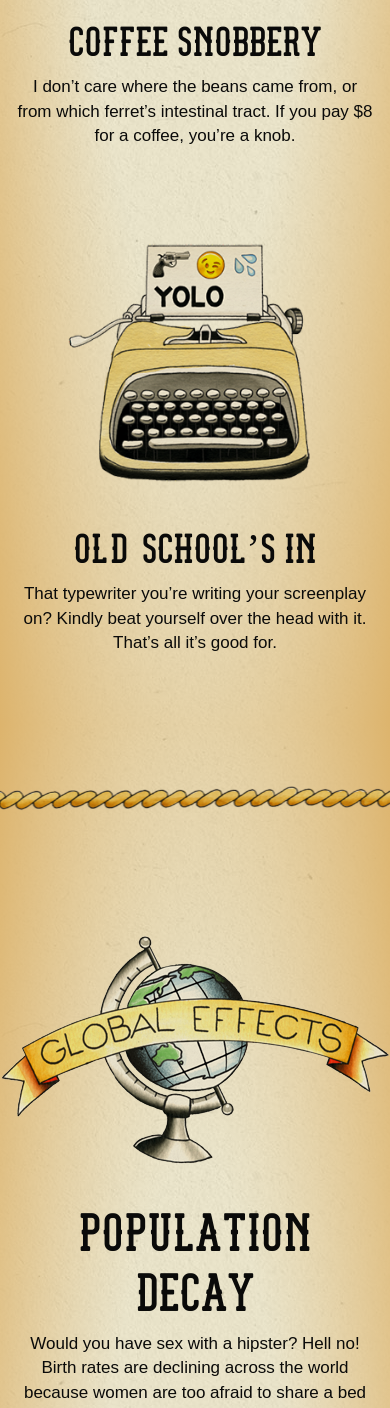
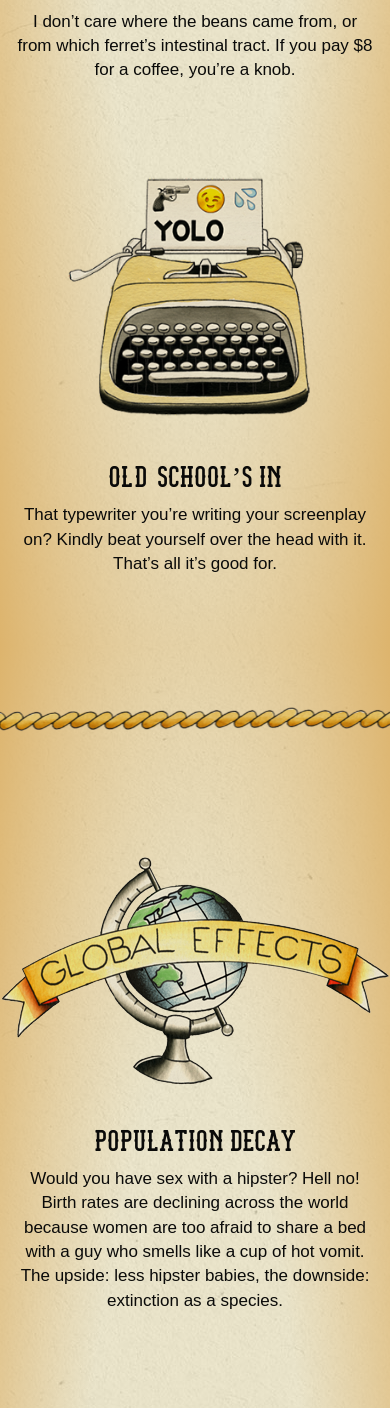
Before and after one commit to eulo/hipstervention, a PHP site: page / in a window 390 px wide. Shown: the part 2979-4387 px from the top of the page. Run offline with PHP 8.4, Linux system fonts and the light colour scheme; some libraries are stand-ins or nearby versions.

Commit message:
design ammends

```diff
--- a/assets/css/main.css
+++ b/assets/css/main.css
@@ -242,7 +242,7 @@ header {
             header nav ul li a {
               color: white;
               padding-left: 30px;
-              font-size: 24px; }
+              font-size: 18px; }
               header nav ul li a.open-menu {
                 padding: 0 10px;
                 display: block;
@@ -253,7 +253,9 @@ header {
                 font-size: 32px;
                 cursor: pointer; }
               header nav ul li a.social-nav-link {
-                padding: 0 30px; } }
+                padding: 0 15px; }
+                header nav ul li a.social-nav-link:first-child {
+                  padding-left: 30px; } }
 
 section {
   overflow: hidden;
@@ -343,6 +345,12 @@ section {
     @media only screen and (max-width: 480px) {
       section#global-effects h2 .animation {
         margin: 0; } }
+  @media only screen and (max-width: 1024px) {
+    section#global-effects h3 {
+      font-size: 42px; } }
+  @media only screen and (max-width: 480px) {
+    section#global-effects h3 {
+      font-size: 30px; } }
   section#global-effects .barber-graph {
     margin: 110px auto 0;
     background: url(../img/barber_graph.png) no-repeat;
@@ -351,16 +359,12 @@ section {
     position: relative;
     background-size: contain;
     max-width: 100%; }
-
-section#global-effects .barber-graph {
-  /*
-        -webkit-transform: scale(0.5, 0.5);
-        transform: scale(0.5, 0.5);
-        margin-left: -30%;
-        */ }
     section#global-effects .barber-graph .animation {
       position: absolute;
       left: 220px; }
+      @media (max-width: 480px) {
+        section#global-effects .barber-graph .animation {
+          left: 150px; } }
   section#global-effects .pants-graph {
     margin: 60px auto 0;
     background: url(../img/pants_graph.png) no-repeat;
@@ -429,6 +433,9 @@ section#global-effects .fixie-graph {
   @media only screen and (max-width: 1024px) {
     section#signs-and-symptoms .row h3 {
       font-size: 42px; } }
+  @media only screen and (max-width: 480px) {
+    section#signs-and-symptoms .row h3 {
+      font-size: 30px; } }
   @media only screen and (min-width: 1025px) and (max-width: 1382px) {
     section#hipstervention .container:before {
       background-position: center -321px;
--- a/assets/src/scss/main.scss
+++ b/assets/src/scss/main.scss
@@ -270,7 +270,7 @@ header {
           a {
             color: white;
             padding-left: 30px;
-            font-size: 24px;
+            font-size: 18px;
 
             &.open-menu {
               padding: 0 10px;
@@ -283,7 +283,10 @@ header {
               cursor: pointer;
             }
             &.social-nav-link {
-              padding: 0 30px;
+              padding: 0 15px;
+              &:first-child {
+                padding-left:30px;
+              }
             }
           }
         }
@@ -395,6 +398,16 @@ section {
         }
       }
     }
+    @include tablet-landscape-and-below {
+      h3 {
+        font-size: 42px;
+      }
+    }
+    @include mobile-landscape-and-below {
+      h3 {
+        font-size: 30px;
+      }
+    }
 
     .barber-graph {
 
@@ -406,16 +419,13 @@ section {
       background-size: contain;
       max-width: 100%;
 
-      @include mobile-only {
-        /*
-        -webkit-transform: scale(0.5, 0.5);
-        transform: scale(0.5, 0.5);
-        margin-left: -30%;
-        */
-      }
+
       .animation {
         position: absolute;
         left: 220px;
+        @include mobile-only {
+          left: 150px;
+        }
       }
     }
     .pants-graph {
@@ -517,6 +527,11 @@ section {
       @include tablet-landscape-and-below {
         h3 {
           font-size: 42px;
+        }
+      }
+      @include mobile-landscape-and-below {
+        h3 {
+          font-size: 30px;
         }
       }
     }
```
Also changed, not shown: assets/js/app.js, 1 other file.
